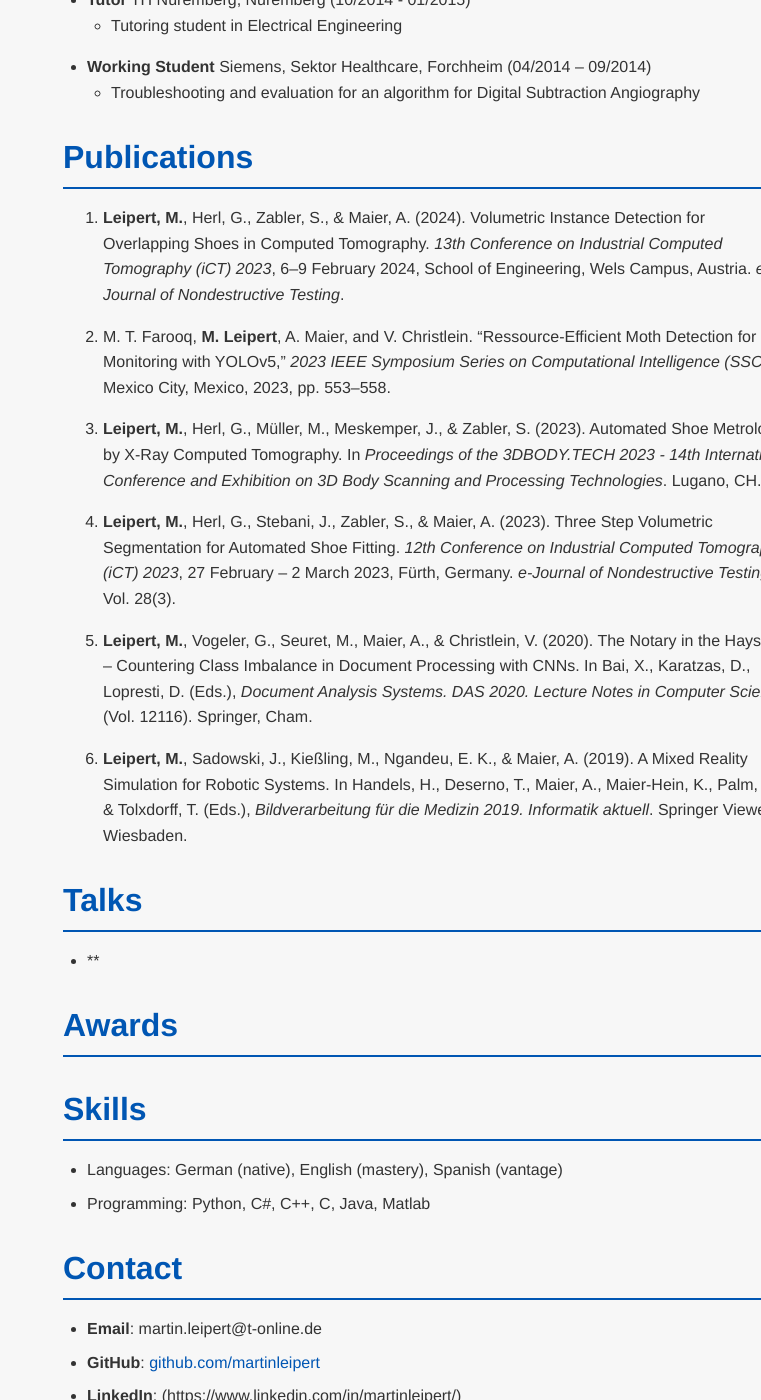
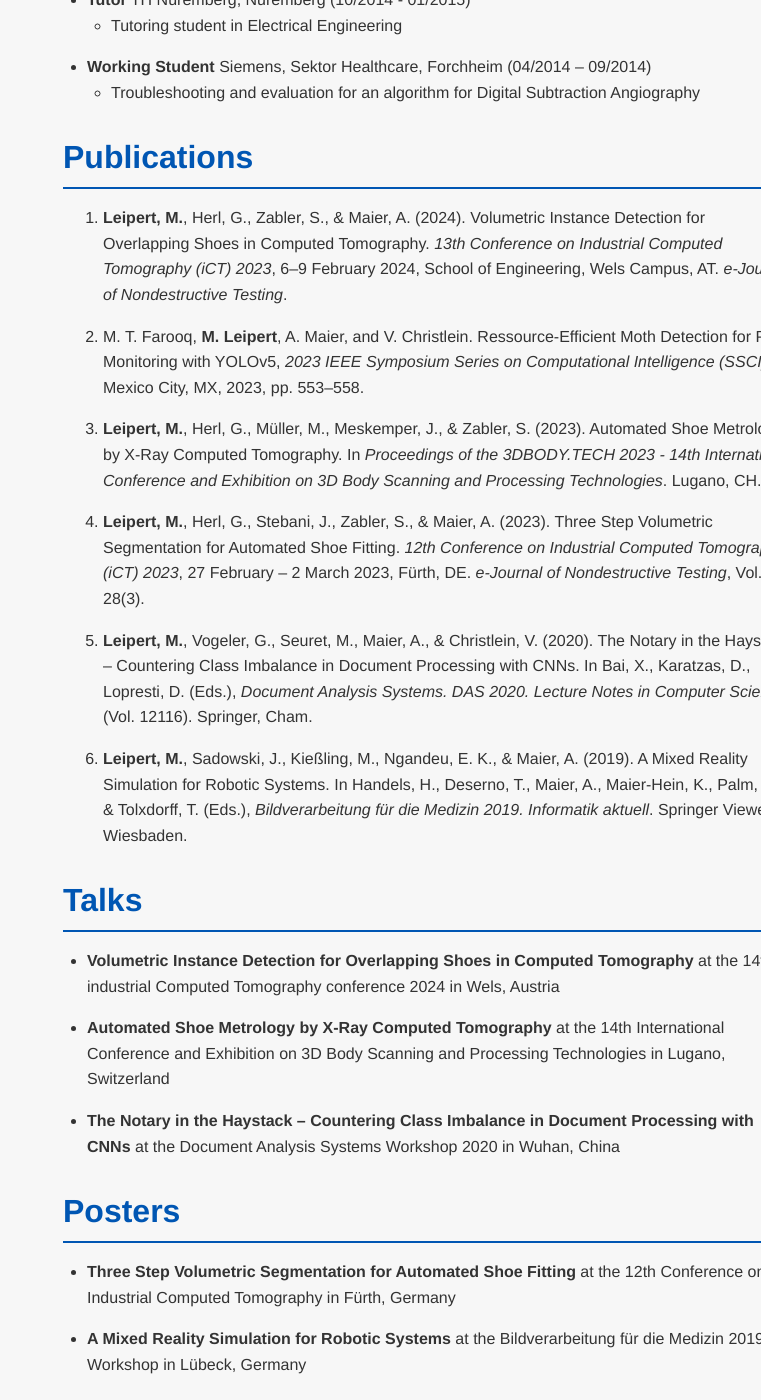
Before and after one commit to martinleipert/martinleipert.github.io, a Jekyll site: the page built from index.md, in a window 1280 px wide and 1400 px high, scrolled down 1769 px. Shown: the whole window, without its empty margins (519-1280 px from the left). Built offline with Jekyll 4.4.1, drawn with Linux system fonts in a browser that asks for light colours; our own code applies the rules of GitHub Pages for plain Markdown files; some of the changed text lies outside the part shown.

Commit message:
Added Talks and Posters

```diff
--- a/index.md
+++ b/index.md
@@ -63,23 +63,44 @@ Medical Engineering | Computer Vision Expert
 
 
 ## Publications
-1. **Leipert, M.**, Herl, G., Zabler, S., & Maier, A. (2024). Volumetric Instance Detection for Overlapping Shoes in Computed Tomography. *13th Conference on Industrial Computed Tomography (iCT) 2023*, 6–9 February 2024, School of Engineering, Wels Campus, Austria. *e-Journal of Nondestructive Testing*.
+1. **Leipert, M.**, Herl, G., Zabler, S., & Maier, A. (2024). Volumetric Instance Detection for Overlapping Shoes in Computed Tomography. *13th Conference on Industrial Computed Tomography (iCT) 2023*, 6–9 February 2024, School of Engineering, Wels Campus, AT. *e-Journal of Nondestructive Testing*.
 
-2. M. T. Farooq, **M. Leipert**, A. Maier, and V. Christlein. "Ressource-Efficient Moth Detection for Pest Monitoring with YOLOv5," *2023 IEEE Symposium Series on Computational Intelligence (SSCI)*, Mexico City, Mexico, 2023, pp. 553–558.
+2. M. T. Farooq, **M. Leipert**, A. Maier, and V. Christlein. Ressource-Efficient Moth Detection for Pest Monitoring with YOLOv5, *2023 IEEE Symposium Series on Computational Intelligence (SSCI)*, Mexico City, MX, 2023, pp. 553–558.
 
 3. **Leipert, M.**, Herl, G., Müller, M., Meskemper, J., & Zabler, S. (2023). Automated Shoe Metrology by X-Ray Computed Tomography. In *Proceedings of the 3DBODY.TECH 2023 - 14th International Conference and Exhibition on 3D Body Scanning and Processing Technologies*. Lugano, CH.
 
-4. **Leipert, M.**, Herl, G., Stebani, J., Zabler, S., & Maier, A. (2023). Three Step Volumetric Segmentation for Automated Shoe Fitting. *12th Conference on Industrial Computed Tomography (iCT) 2023*, 27 February – 2 March 2023, Fürth, Germany. *e-Journal of Nondestructive Testing*, Vol. 28(3).
+4. **Leipert, M.**, Herl, G., Stebani, J., Zabler, S., & Maier, A. (2023). Three Step Volumetric Segmentation for Automated Shoe Fitting. *12th Conference on Industrial Computed Tomography (iCT) 2023*, 27 February – 2 March 2023, Fürth, DE. *e-Journal of Nondestructive Testing*, Vol. 28(3).
 
 5. **Leipert, M.**, Vogeler, G., Seuret, M., Maier, A., & Christlein, V. (2020). The Notary in the Haystack – Countering Class Imbalance in Document Processing with CNNs. In Bai, X., Karatzas, D., Lopresti, D. (Eds.), *Document Analysis Systems. DAS 2020. Lecture Notes in Computer Science* (Vol. 12116). Springer, Cham.
 
 6. **Leipert, M.**, Sadowski, J., Kießling, M., Ngandeu, E. K., & Maier, A. (2019). A Mixed Reality Simulation for Robotic Systems. In Handels, H., Deserno, T., Maier, A., Maier-Hein, K., Palm, C., & Tolxdorff, T. (Eds.), *Bildverarbeitung für die Medizin 2019. Informatik aktuell*. Springer Vieweg, Wiesbaden.
 
 ## Talks
+- **Volumetric Instance Detection for Overlapping Shoes in Computed Tomography**
+  at the 14th industrial Computed Tomography conference 2024 in Wels, Austria
 
-- **
+- **Automated Shoe Metrology by X-Ray Computed Tomography**
+  at the 14th International Conference and Exhibition on 3D Body Scanning and Processing Technologies in Lugano, Switzerland
+
+- **The Notary in the Haystack – Countering Class Imbalance in Document Processing with CNNs**
+  at the Document Analysis Systems Workshop 2020 in Wuhan, China
+
+## Posters
+- **Three Step Volumetric Segmentation for Automated Shoe Fitting**
+  at the 12th Conference on Industrial Computed Tomography in Fürth, Germany
+
+- **A Mixed Reality Simulation for Robotic Systems**
+  at the Bildverarbeitung für die Medizin 2019 Workshop in Lübeck, Germany
 
 ## Awards
+- **Best Student Paper (Honourable Mention)**
+  Document Analysis Systems Conference 2020 at Wuhan, China
+
+- **Faculty Award of efi**
+  Best Medical Engineering graduate in 2016, TH Nuremberg
+
+- **Most Innovative Project**
+  Innovation Research Lab Exhibition (2016, ZIMT, FAU Erlangen)
 
 ## Skills
   - Languages: German (native), English (mastery), Spanish (vantage)
```
